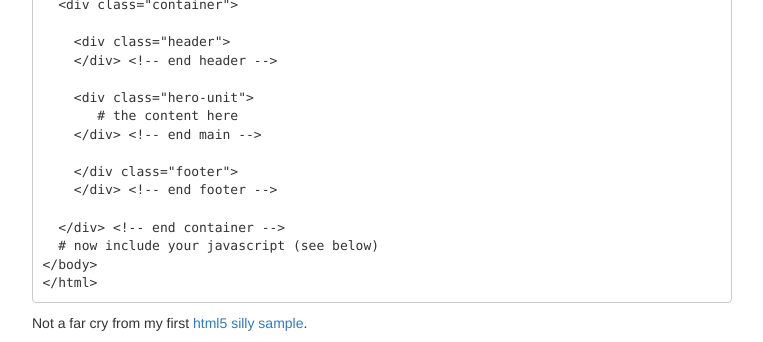
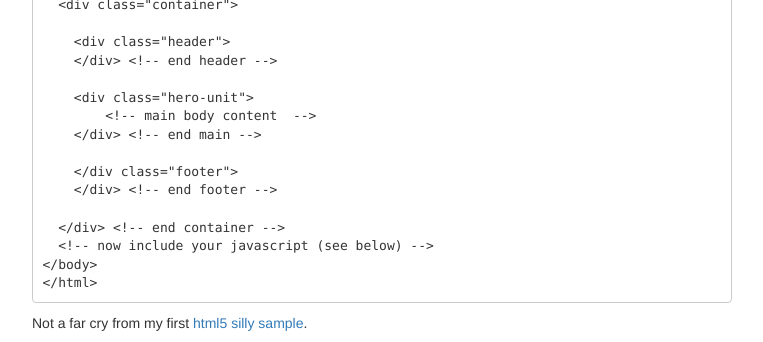
Before and after one commit to dayne/dayne.github.com, a Jekyll site: the page built from _posts/2013-11-11-bootstrapper.md, in a window 1280 px wide. Shown: the part 712-1054 px from the top of the page, without its empty margins (258-1021 px from the left). Built offline with Jekyll 4.4.1, drawn with Linux system fonts in a browser that asks for light colours; nearby versions of some CDN libraries; Markdown is read by kramdown in place of the engine named in the settings; some of the changed text lies outside the part shown.

Commit message:
those were not html comments

```diff
--- a/_posts/2013-11-11-bootstrapper.md
+++ b/_posts/2013-11-11-bootstrapper.md
@@ -35,14 +35,14 @@ I have kept things fairly simple. Basic of the html is:
         </div> <!-- end header -->
 
         <div class="hero-unit">
-           # the content here
+            <!-- main body content  -->
         </div> <!-- end main -->
 
         </div class="footer">
         </div> <!-- end footer -->
 
       </div> <!-- end container -->
-      # now include your javascript (see below)
+      <!-- now include your javascript (see below) -->
     </body>
     </html>
 
```
